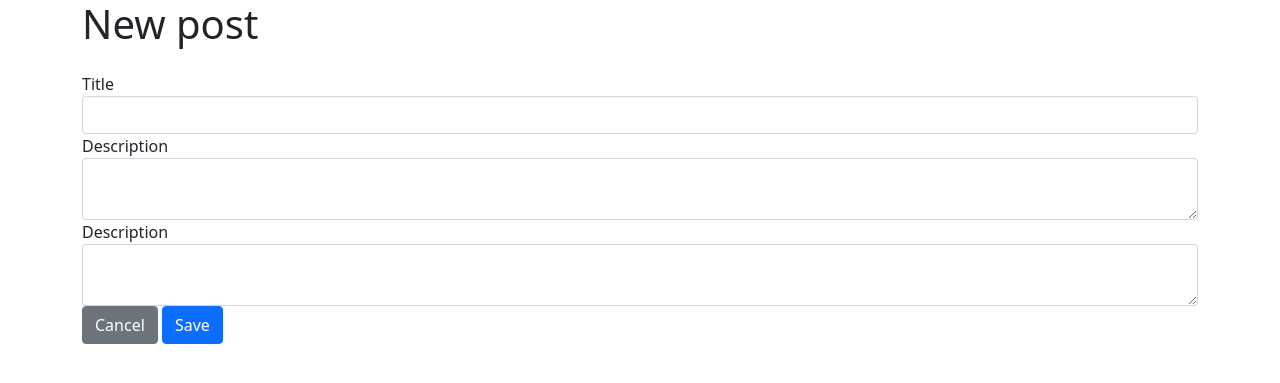
After one commit to Matovita/NTI_Noname, a Node server app: page /posts/new in a window 1280 px wide. The commit adds this page. Shown: the top 383 px of the page. Run offline with Node 20, Linux system fonts and the light colour scheme; some libraries are stand-ins or nearby versions.

Commit message:
35:00 yt

```diff
--- a/package.json
+++ b/package.json
@@ -4,7 +4,8 @@
   "description": "https://code.visualstudio.com/",
   "main": "script.js",
   "scripts": {
-    "test": "echo \"Error: no test specified\" && exit 1"
+    "test": "echo \"Error: no test specified\" && exit 1",
+    "start": "node server.js"
   },
   "repository": {
     "type": "git",
--- a/routes/posts.js
+++ b/routes/posts.js
@@ -1,8 +1,30 @@
 const express = require('express')
+const Post = require("./../models/post")
 const router = express.Router()
 
-router.get('/', (req, res)=>{
-    res.send('In posts')
+router.get('/new', (req, res)=>{
+    res.render('posts/new', {post: new Post() })
+})
+
+router.get('/:id', async (req, res)=>{
+    const post = await Post.findById(req.params.id)
+    if(post == null) res.redirect('/')
+    res.render('articles.show', {post: post})
+})
+
+router.post('/', async (req, res)=>{
+    let post = new Post({
+        title: req.body.title,
+        description: req.body.description,
+        markdown: req.body.markdown
+    })
+    try{
+        post = await post.save()
+        res.redirect('/posts/${post.id}')
+    }catch(e){
+        res.render('posts/new', {post: post})
+    }
+
 })
 
 module.exports = router
--- a/server.js
+++ b/server.js
@@ -1,10 +1,13 @@
 const express = require('express')
+const mongoose = require('mongoose')
 const postRouter = require('./routes/posts')
 const app = express()
 
+mongoose.connect('mongodb://localhost/db', {useNewUrlParser: true, useUnifiedTopology: true})
+
 app.set('view engine', 'ejs')
 
-app.use('/posts', postRouter)
+app.use(express.urlencoded({extended: false}))
 
 app.get('/', (req, res) =>{
     const posts = [{
@@ -17,7 +20,9 @@ app.get('/', (req, res) =>{
         createdAt: new Date(),
         description: 'Test description2'
     }]
-    res.render('index', {posts: posts})
+    res.render('posts/index', {posts: posts})
 })
 
+app.use('/posts', postRouter)
+
 app.listen(5000)
--- /dev/null
+++ b/views/posts/_form_fields.ejs
@@ -0,0 +1,15 @@
+<div class="form-group">
+    <label for="title">Title</label>
+    <input required value="<%= post.title %>" type="text" name="title" id="title" class="form-control">
+</div>
+<div class="form-group">
+    <label for="description">Description</label>
+    <textarea name="description" id="description" class="form-control"><%= post.description %></textarea>
+</div>
+<div class="form-group">
+    <label for="markdown">Description</label>
+    <textarea required name="markdown" id="markdown" class="form-control"><%= post.markdown %></textarea>
+</div>
+
+<a href="/" class="btn btn-secondary">Cancel</a>
+<button type="submit" class="btn btn-primary">Save</button>
--- /dev/null
+++ b/views/posts/new.ejs
@@ -0,0 +1,19 @@
+<!DOCTYPE html>
+<html lang="en">
+<head>
+    <meta charset="UTF-8">
+    <meta http-equiv="X-UA-Compatible" content="IE=edge">
+    <meta name="viewport" content="width=device-width, initial-scale=1.0">
+    <link href="https://cdn.jsdelivr.net/npm/bootstrap@5.0.0-beta3/dist/css/bootstrap.min.css" rel="stylesheet" integrity="sha384-eOJMYsd53ii+scO/bJGFsiCZc+5NDVN2yr8+0RDqr0Ql0h+rP48ckxlpbzKgwra6" crossorigin="anonymous">
+    <title>NTI</title>
+</head>
+<body>
+    <div class="container">
+        <h1 class="mb-4">New post</h1>
+
+        <form action="/posts" method="POST">
+            <%- include('_form_fields') %>
+        </form>
+    </div>
+</body>
+</html>
```
Also changed, not shown: models/post.js (added, +21 -0 lines), views/posts/index.ejs (renamed from views/index.ejs, +8 -1 lines).
